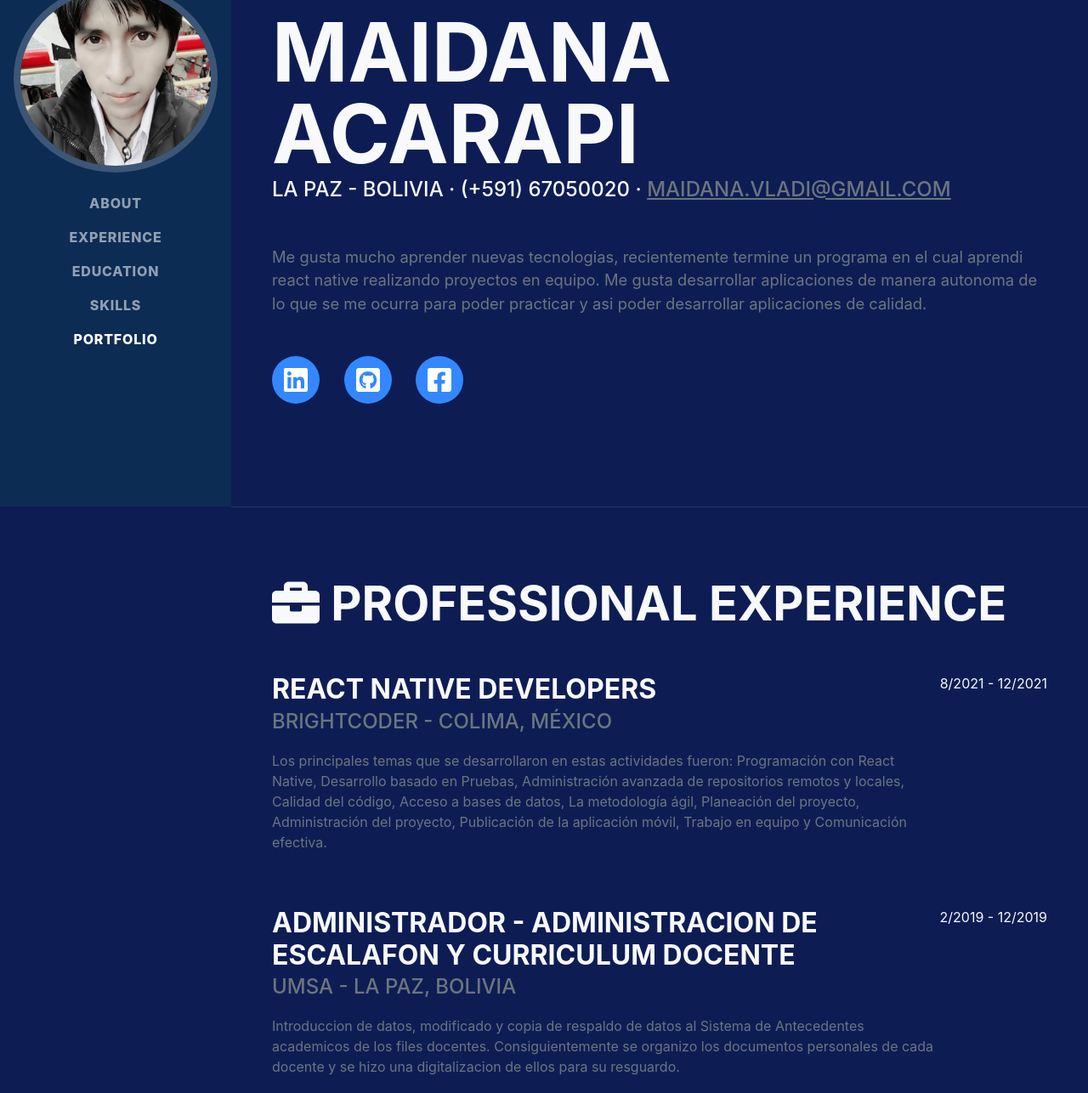
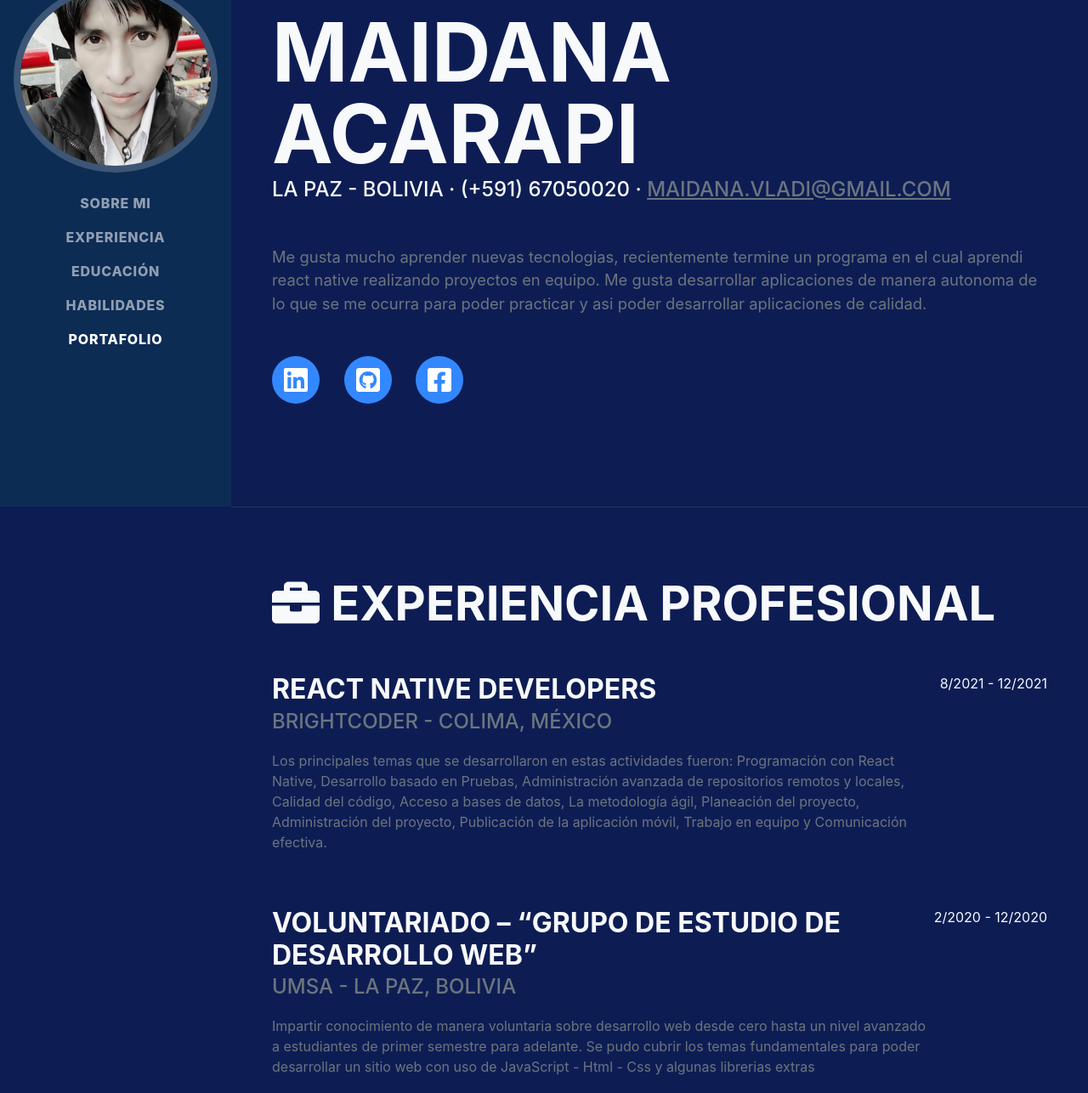
Before and after one commit to 96vladi/cv, a plain HTML site: page index.html in a window 1280 px wide. Shown: the part 204-1490 px from the top of the page at 85% size. Drawn offline with nearby package versions, Linux system fonts and the light colour scheme; a web font is replaced by a local one.

Commit message:
update-langage

```diff
--- a/index.html
+++ b/index.html
@@ -25,11 +25,11 @@
             <button class="navbar-toggler" type="button" data-bs-toggle="collapse" data-bs-target="#navbarResponsive" aria-controls="navbarResponsive" aria-expanded="false" aria-label="Toggle navigation"><span class="navbar-toggler-icon"></span></button>
             <div class="collapse navbar-collapse" id="navbarResponsive">
                 <ul class="navbar-nav">
-                    <li class="nav-item"><a class="nav-link js-scroll-trigger" href="#about">About</a></li>
-                    <li class="nav-item"><a class="nav-link js-scroll-trigger" href="#experience">Experience</a></li>
-                    <li class="nav-item"><a class="nav-link js-scroll-trigger" href="#education">Education</a></li>
-                    <li class="nav-item"><a class="nav-link js-scroll-trigger" href="#skills">Skills</a></li>
-                    <li class="nav-item"><a class="nav-link js-scroll-trigger" href="#interests">PORTFOLIO</a></li>
+                    <li class="nav-item"><a class="nav-link js-scroll-trigger" href="#about">Sobre mi</a></li>
+                    <li class="nav-item"><a class="nav-link js-scroll-trigger" href="#experience">Experiencia</a></li>
+                    <li class="nav-item"><a class="nav-link js-scroll-trigger" href="#education">Educación</a></li>
+                    <li class="nav-item"><a class="nav-link js-scroll-trigger" href="#skills">Habilidades</a></li>
+                    <li class="nav-item"><a class="nav-link js-scroll-trigger" href="#interests">Portafolio</a></li>
                     <!-- <li class="nav-item"><a class="nav-link js-scroll-trigger" href="#awards">Awards</a></li> -->
                 </ul>
             </div>
@@ -64,7 +64,7 @@
             <!-- Experience-->
             <section class="resume-section" id="experience">
                 <div class="resume-section-content">
-                    <h2 class="text-light mb-5"><i class="fas fa-briefcase"></i> PROFESSIONAL EXPERIENCE</h2>
+                    <h2 class="text-light mb-5"><i class="fas fa-briefcase"></i> EXPERIENCIA PROFESIONAL</h2>
                     <div class="d-flex flex-column flex-md-row justify-content-between mb-5">
                         <div class="flex-grow-1">
                             <h3 class="mb-0 text-light">React Native Developers</h3>
@@ -75,19 +75,19 @@
                     </div>
                     <div class="d-flex flex-column flex-md-row justify-content-between mb-5">
                         <div class="flex-grow-1">
+                            <h3 class="mb-0 text-light">Voluntariado – “Grupo de estudio de Desarrollo Web”</h3>
+                            <div class="subheading mb-3 text-gray">Umsa - La Paz, Bolivia</div>
+                            <p class="text-gray">Impartir conocimiento de manera voluntaria sobre desarrollo web desde cero hasta un nivel avanzado a estudiantes de primer semestre para adelante. Se pudo cubrir los temas fundamentales para poder desarrollar un sitio web con uso de JavaScript - Html - Css y algunas librerias extras</p>
+                        </div>
+                        <div class="flex-shrink-0"><span class="text-light">2/2020 - 12/2020</span></div>
+                    </div>
+                    <div class="d-flex flex-column flex-md-row justify-content-between mb-5">
+                        <div class="flex-grow-1">
                             <h3 class="mb-0 text-light">Administrador - ADMINISTRACION DE ESCALAFON Y CURRICULUM DOCENTE</h3>
                             <div class="subheading mb-3 text-gray">Umsa - La Paz, Bolivia</div>
                             <p class="text-gray">Introduccion de datos, modificado y copia de respaldo de datos al Sistema de Antecedentes academicos de los files docentes. Consiguientemente se organizo los documentos personales de cada docente y se hizo una digitalizacion de ellos para su resguardo.</p>
                         </div>
                         <div class="flex-shrink-0"><span class="text-light">2/2019 - 12/2019</span></div>
-                    </div>
-                    <div class="d-flex flex-column flex-md-row justify-content-between mb-5">
-                        <div class="flex-grow-1">
-                            <h3 class="mb-0 text-light">Voluntariado – “Grupo de estudio de Desarrollo Web”</h3>
-                            <div class="subheading mb-3 text-gray">Umsa - La Paz, Bolivia</div>
-                            <p class="text-gray">Impartir conocimiento de manera voluntaria sobre desarrollo web desde cero hasta un nivel avanzado a estudiantes de primer semestre para adelante. Se pudo cubrir los temas fundamentales para poder desarrollar un sitio web con uso de JavaScript - Html - Css y algunas librerias extras</p>
-                        </div>
-                        <div class="flex-shrink-0"><span class="text-light">2/2018 - 12/2018</span></div>
                     </div>
                     <div class="d-flex flex-column flex-md-row justify-content-between mb-5">
                         <div class="flex-grow-1">
@@ -103,7 +103,7 @@
             <!-- Education-->
             <section class="resume-section" id="education">
                 <div class="resume-section-content">
-                    <h2 class="text-light mb-5"><i class="fas fa-user-graduate"></i> Education</h2>
+                    <h2 class="text-light mb-5"><i class="fas fa-user-graduate"></i> Educación</h2>
                     <div class="d-flex flex-column flex-md-row justify-content-between mb-5">
                         <div class="flex-grow-1">
                             <h3 class="mb-0 text-light">Universidad Mayor de San Andrés</h3>
@@ -119,7 +119,7 @@
             <!-- Skills-->
             <section class="resume-section" id="skills">
                 <div class="resume-section-content">
-                    <h2 class="mb-5 text-light"><i class="fas fa-tools"></i> PROFESSIONAL SKILLS</h2>
+                    <h2 class="mb-5 text-light"><i class="fas fa-tools"></i> HABILIDADES PROFESIONALES</h2>
                     <div class="subheading mb-3 text-light">Programming Languages & Tools</div>
                     <ul class="list-inline dev-icons">
                         <li class="list-inline-item"><i class="fab fa-html5"></i></li>
@@ -129,7 +129,7 @@
                         <!-- <li class="list-inline-item"><i class="fab fa-node-js"></i></li>
                         <li class="list-inline-item"><i class="fab fa-npm"></i></li> -->
                     </ul>
-                    <div class="subheading mb-3 text-light">LANGUAGES</div>
+                    <div class="subheading mb-3 text-light">LENGUAJES</div>
                     <ul class="fa-ul mb-0">
                         <li class="text-light">
                             <span class="fa-li"><i class="fas fa-check text-light"></i></span>
@@ -146,7 +146,7 @@
             <!-- portfolio -->
             <section class="resume-section" id="interests">
                 <div class="resume-section-content">
-                    <h2 class="mb-5 text-light"><i class="fas fa-project-diagram"></i> PORTFOLIO</h2>
+                    <h2 class="mb-5 text-light"><i class="fas fa-project-diagram"></i> PORTAFOLIO</h2>
                     <div class="subheading mb-3 text-light">JS - HTML - CSS - Bootstrap</div>
                     <div class="social-icons mb-5">
                         <a class="social-icon mb-3" href="https://96vladi.github.io/shopping/">1</a>
```
